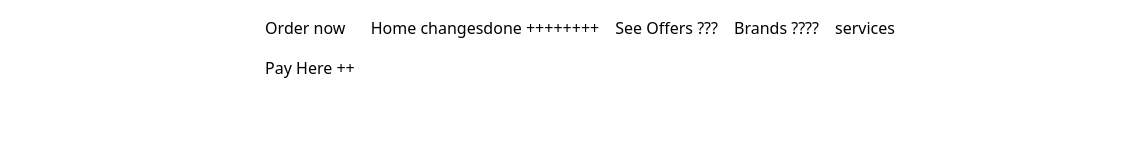
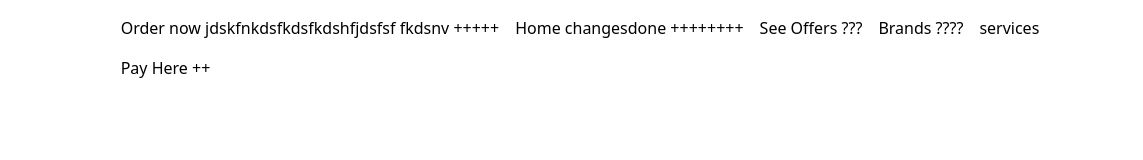
Before and after one commit to gyaner/simple-devops-project, a plain HTML site: page index.html in a window 1280 px wide. Shown: the full height of the page, 0-1143 px from the left. Drawn offline with nearby package versions, Linux system fonts and the light colour scheme.

Commit message:
102 resolved

```diff
--- a/index.html
+++ b/index.html
@@ -25,7 +25,7 @@
                 <div class="offcanvas-body">
                   <ul class="navbar-nav justify-content-center flex-grow-1 pe-3">
                     <li class="nav-item">
-                        <a class="nav-link active" aria-current="page" href="#">Order now</a>
+                        <a class="nav-link active" aria-current="page" href="#">Order now jdskfnkdsfkdsfkdshfjdsfsf fkdsnv +++++</a>
                         <a class="nav-link active" aria-current="page" href="#">Pay Here ++</a>
                       </li>
                     <li class="nav-item">
```
